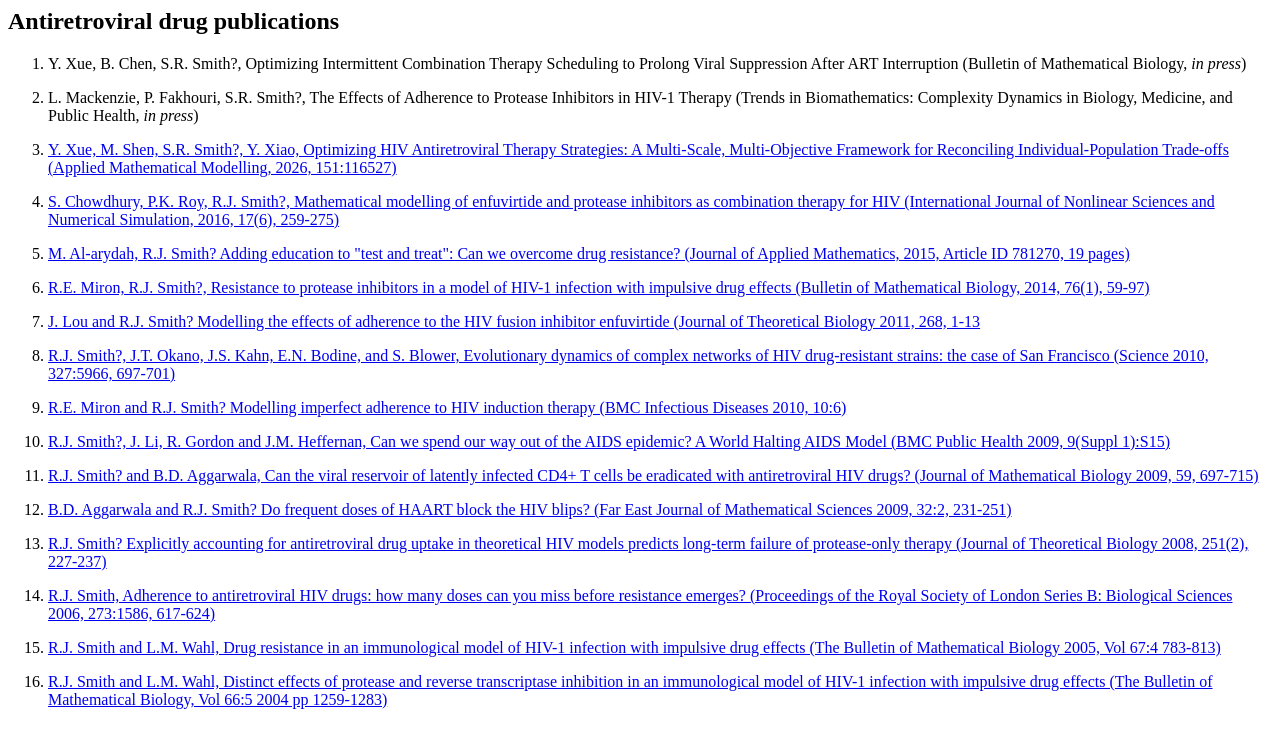
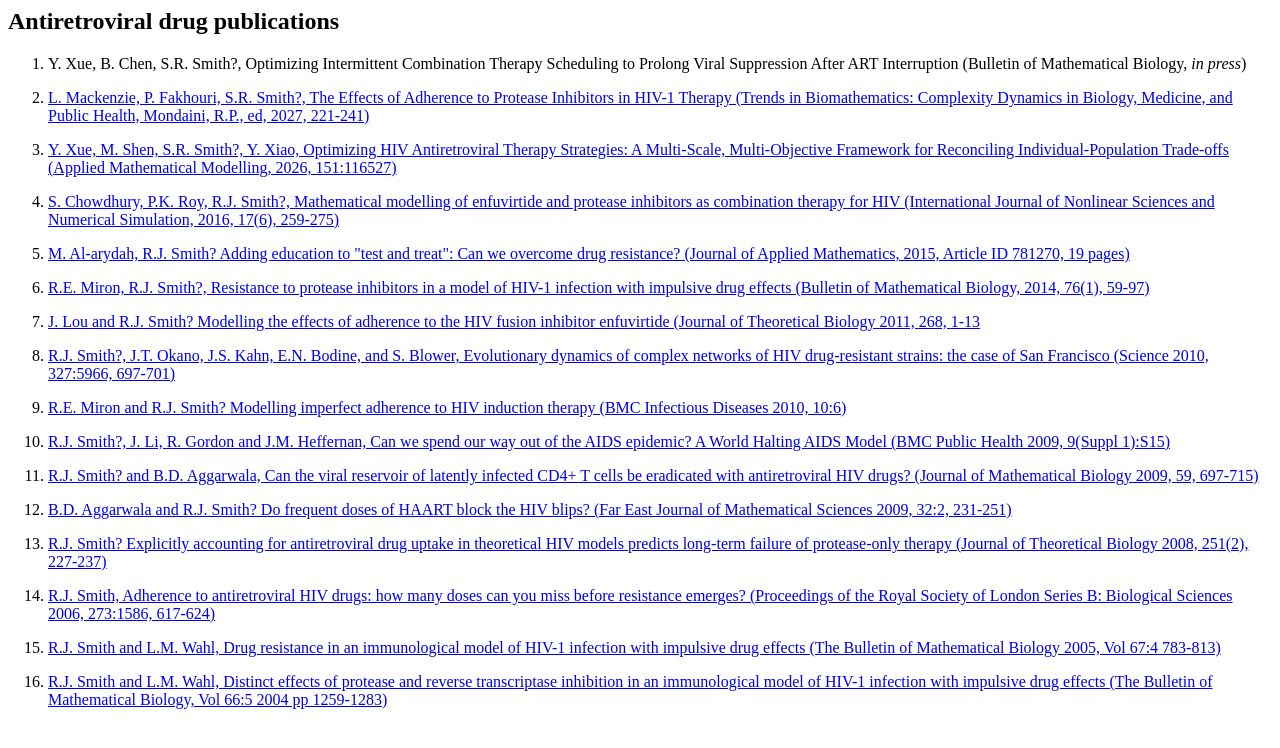
Before and after one commit to rsmith43/mysite, a plain HTML site: page art.htm in a window 1280 px wide. Drawn offline with Linux system fonts and the light colour scheme.

Commit message:
Add files via upload

```diff
--- a/art.htm
+++ b/art.htm
@@ -8,7 +8,7 @@
 
 <LI>Y. Xue, B. Chen, S.R. Smith?, Optimizing Intermittent Combination Therapy Scheduling to Prolong Viral Suppression After ART Interruption (Bulletin of Mathematical Biology, <I>in press</i>)</a><P>
 
-<LI>L. Mackenzie, P. Fakhouri, S.R. Smith?, The Effects of Adherence to Protease Inhibitors in HIV-1 Therapy (Trends in Biomathematics: Complexity Dynamics in Biology, Medicine, and Public Health, <I>in press</i>)</a><P>
+<LI><a href=PIAdherence.pdf>L. Mackenzie, P. Fakhouri, S.R. Smith?, The Effects of Adherence to Protease Inhibitors in HIV-1 Therapy (Trends in Biomathematics: Complexity Dynamics in Biology, Medicine, and Public Health, Mondaini, R.P., ed, 2027, 221-241)</a><P>
 
 <LI><a href=HIVoptimisation.pdf>Y. Xue, M. Shen, S.R. Smith?, Y. Xiao, Optimizing HIV  Antiretroviral Therapy Strategies: A Multi-Scale, Multi-Objective Framework for Reconciling Individual-Population Trade-offs (Applied Mathematical Modelling, 2026, 151:116527)</a><P>
 
```
Also changed, not shown: buruli.htm (+1 -1 lines), hiv.htm (+1 -1 lines).
